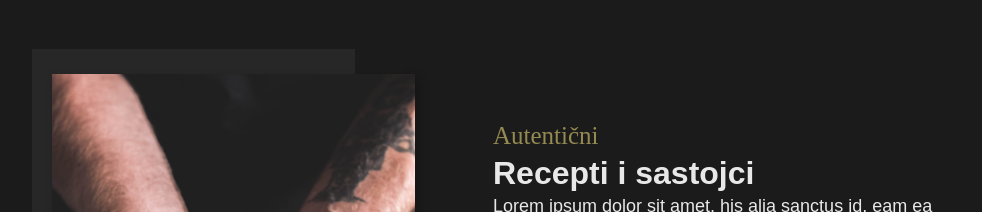
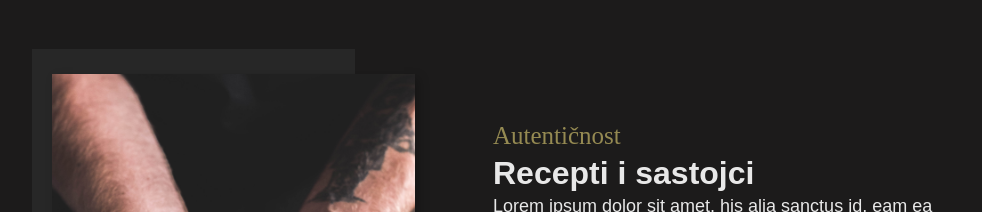
Before and after one commit to RastkoD/Mamma-Mia_Website, a React (Create React App) app: page /ourstory in a window 1280 px wide. Shown: the part 1280-1492 px from the top of the page, without its empty margins (147-1129 px from the left). Built offline with nearby package versions, Linux system fonts and the light colour scheme.

Commit message:
Update Recipes3.js

```diff
--- a/src/Pages/OurStory/Recipes3.js
+++ b/src/Pages/OurStory/Recipes3.js
@@ -9,7 +9,7 @@ export default function Recipes3() {
       </div>
 
       <div className='Story-Recipes-TextWrap' id='Story-Recipes-TextWrap'>
-        <h5 className='Story-Recipes-Header'>Autentični</h5>
+        <h5 className='Story-Recipes-Header'>Autentičnost</h5>
         <h3 className='Story-Recipes-Title' id='Story-Recipes-Title'>
           Recepti i sastojci
         </h3>
```
